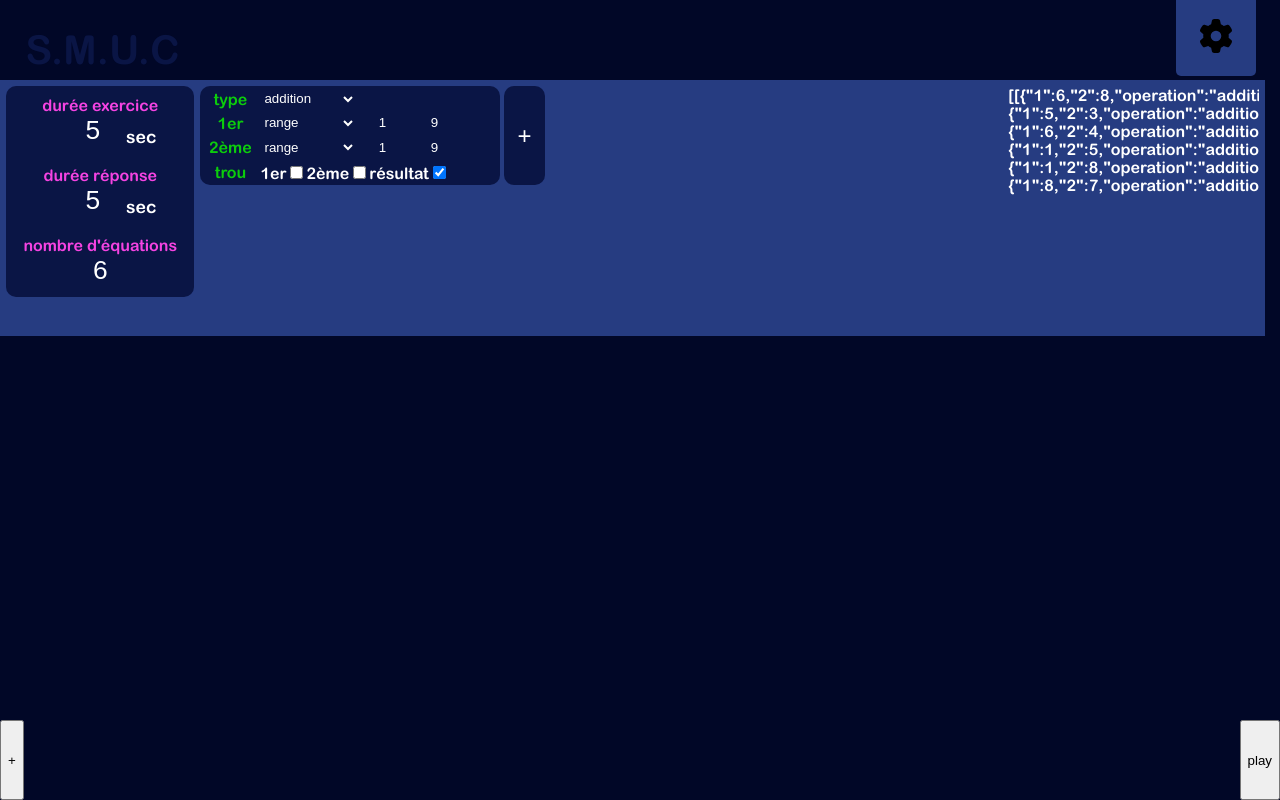
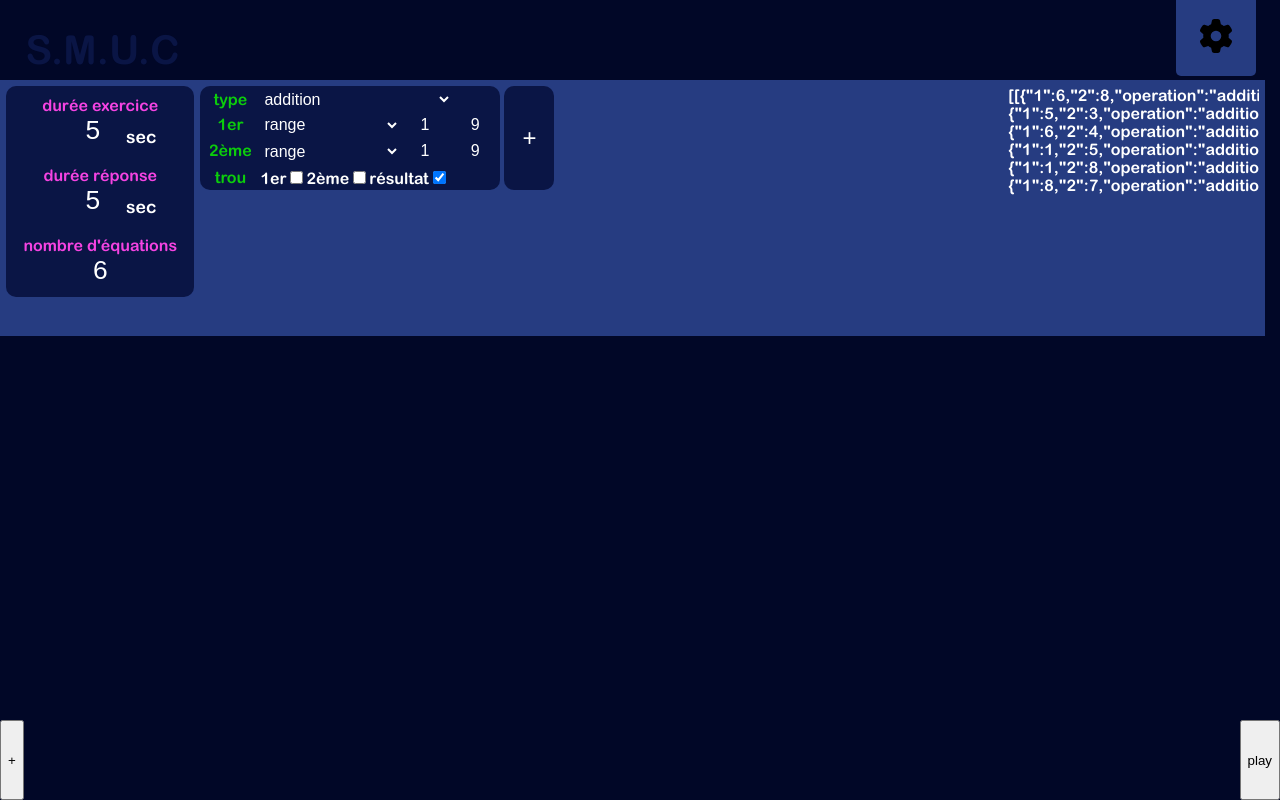
Before and after one commit to RemiGirard/calculs, a React (Vite) app: page / in a window 1280 px wide. Built offline with nearby package versions, Linux system fonts and the light colour scheme.

Commit message:
style: add column button size and inputs size

```diff
--- a/src/Presentation/Molecules/ColumnConfigWrapper.ts
+++ b/src/Presentation/Molecules/ColumnConfigWrapper.ts
@@ -32,7 +32,8 @@ export const ColumnConfigListWrapper = styled.div`
         width: 300px;
     }
     > button:last-child {
-        width: 5%;
+        display: flex;
+        min-width: 50px;
         background-color: ${colors.secondary};
         border: none;
         border-radius: 10px;
--- a/src/Presentation/Molecules/Input/InputColumnWrapper.ts
+++ b/src/Presentation/Molecules/Input/InputColumnWrapper.ts
@@ -1,7 +1,7 @@
 import styled from 'styled-components';
 import colors from "@/Presentation/colors.ts";
 
-export default styled.div<{$hasSpaceLeft?: boolean}>`
+export default styled.div<{$isType?: boolean}>`
     display: flex;
     flex-direction: row;
     justify-content: flex-start;
@@ -19,13 +19,14 @@ export default styled.div<{$hasSpaceLeft?: boolean}>`
 
     > div {
         display: flex;
-      width: ${({$hasSpaceLeft}) => $hasSpaceLeft ? '60%' : '80%'};
-      > select {
+        width: 80%;
+        > select {
           background: none;
           border: medium;
           color: ${colors.mainText};
-          width: 40%;
-      }
+          width: ${({$isType}) => $isType ? '80%' : '60%'};
+          font-size: inherit;
+        }
 
       > input {
           background: none;
@@ -34,6 +35,7 @@ export default styled.div<{$hasSpaceLeft?: boolean}>`
           text-align: center;
           outline: none;
           width: 20%;
+          font-size: inherit;
 
           // Chromium
           &[type="number"]::-webkit-inner-spin-button,
--- a/src/Presentation/Organisms/ExerciseConfig.tsx
+++ b/src/Presentation/Organisms/ExerciseConfig.tsx
@@ -105,7 +105,7 @@ export default function ({exercise, setExercise, deleteExercise, canBeDeleted}:
 
             return (<div key={column.uuid}>
               <div>
-                <InputColumnWrapper>
+                <InputColumnWrapper $isType={true}>
                   <label>{dictionary.inputLabel.type}</label>
                   <InputType
                     value={column.config.type}
```
